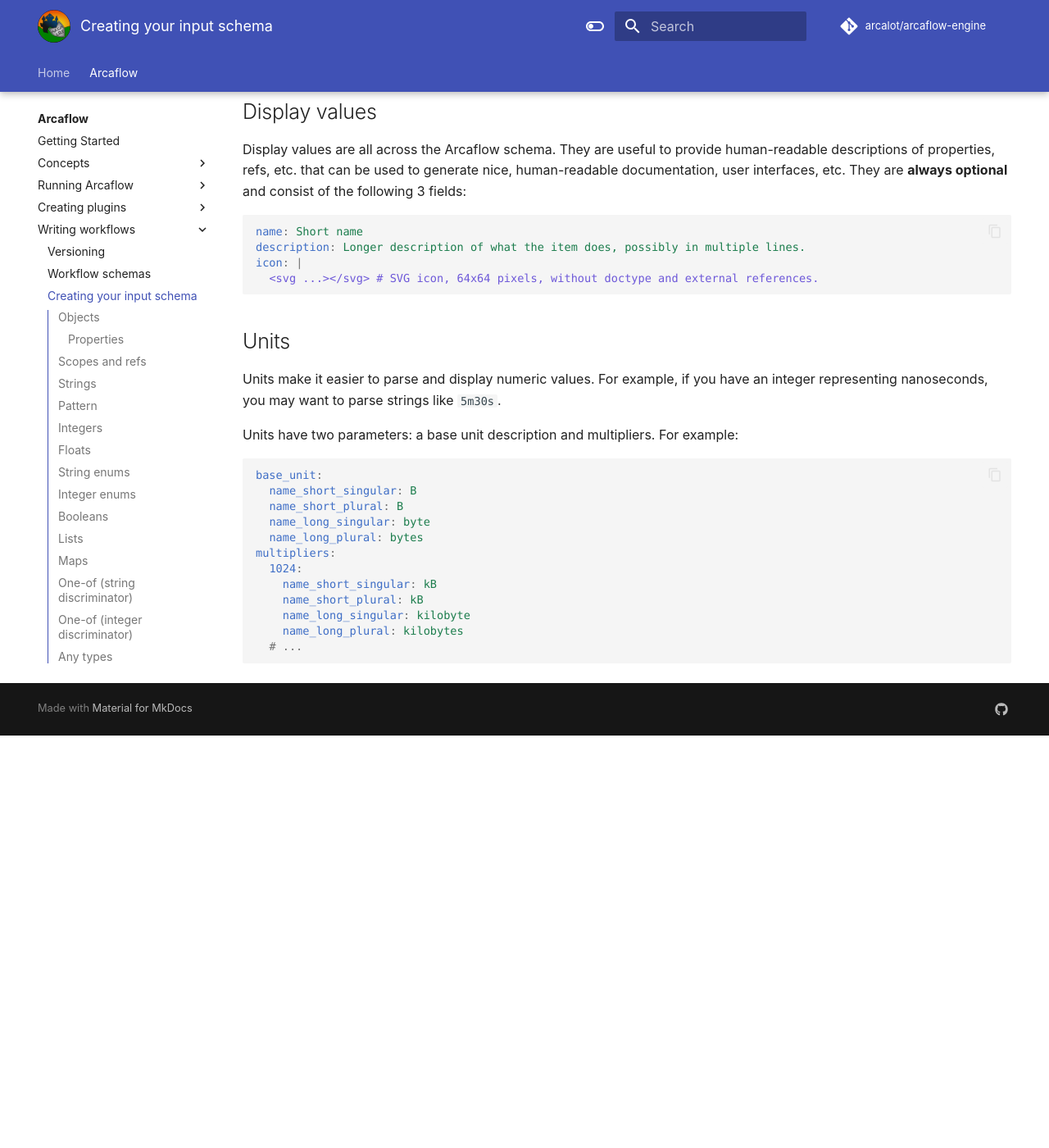
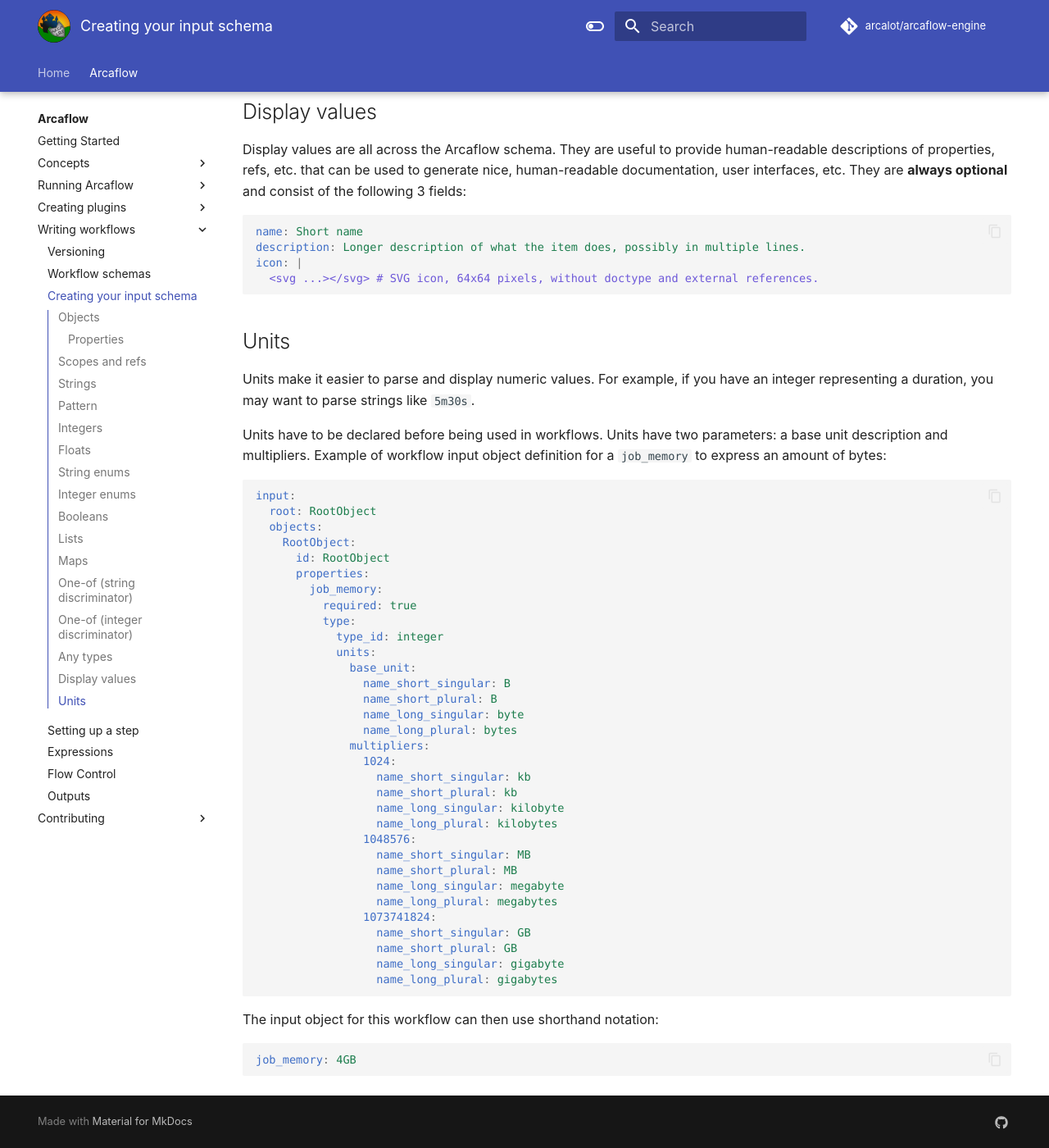
Before and after one commit to arcalot/arcalot.github.io, an MkDocs documentation site: the page built from docs/arcaflow/workflows/input.md, in a window 1280 px wide and 1400 px high, scrolled down 7151 px. Shown: the whole window at 82% size. Built offline with MkDocs 1.6.1 and Material for MkDocs 9.7.7, drawn with Linux system fonts in a browser that asks for light colours; comment, search, counter and statistics services are not loaded; before the commit the page ends 8048 px from its top, so only the background shows below that.

Commit message:
Improve the Base Units example (#112)
Improve example for base units in workflows

Co-authored-by: Jared O'Connell <46976761+jaredoconnell@users.noreply.github.com>

````diff
--- a/docs/arcaflow/workflows/input.md
+++ b/docs/arcaflow/workflows/input.md
@@ -324,21 +324,47 @@
 
 ## Units
 
-Units make it easier to parse and display numeric values. For example, if you have an integer representing nanoseconds, you may want to parse strings like `5m30s`.
+Units make it easier to parse and display numeric values. For example, if you have an integer representing a duration, you may want to parse strings like `5m30s`.
 
-Units have two parameters: a base unit description and multipliers. For example:
+Units have to be declared before being used in workflows. Units have two parameters: a base unit description and multipliers. Example of workflow input object definition for a `job_memory` to express an amount of bytes:
 
 ```yaml
-base_unit:
-  name_short_singular: B
-  name_short_plural: B
-  name_long_singular: byte
-  name_long_plural: bytes
-multipliers:
-  1024:
-    name_short_singular: kB
-    name_short_plural: kB
-    name_long_singular: kilobyte
-    name_long_plural: kilobytes
-  # ...
+input:
+  root: RootObject
+  objects:
+    RootObject:
+      id: RootObject
+      properties:
+        job_memory:
+          required: true
+          type:
+            type_id: integer
+            units:
+              base_unit:
+                name_short_singular: B
+                name_short_plural: B
+                name_long_singular: byte
+                name_long_plural: bytes
+              multipliers:
+                1024:
+                  name_short_singular: kb
+                  name_short_plural: kb
+                  name_long_singular: kilobyte
+                  name_long_plural: kilobytes
+                1048576:
+                  name_short_singular: MB
+                  name_short_plural: MB
+                  name_long_singular: megabyte
+                  name_long_plural: megabytes
+                1073741824:
+                  name_short_singular: GB
+                  name_short_plural: GB
+                  name_long_singular: gigabyte
+                  name_long_plural: gigabytes
 ```
+
+The input object for this workflow can then use shorthand notation:
+
+```yaml
+job_memory: 4GB
+```
````
